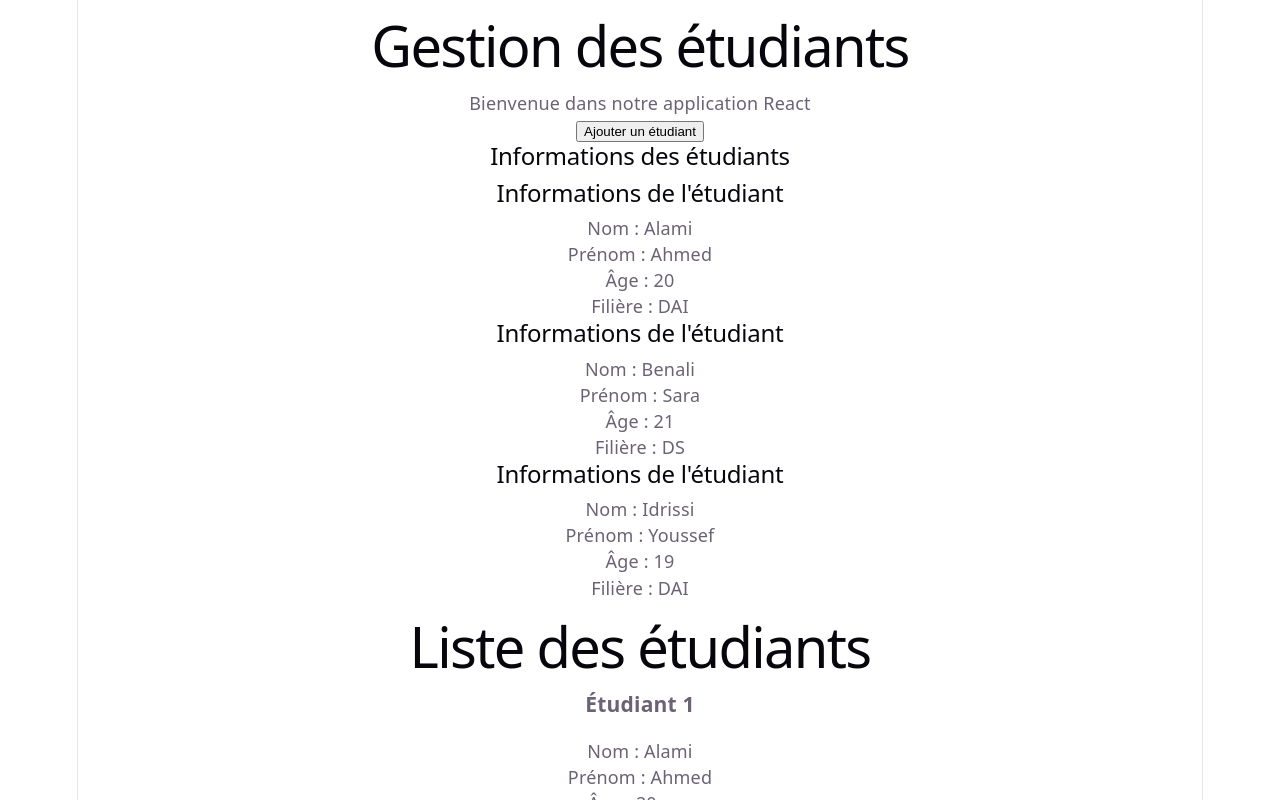
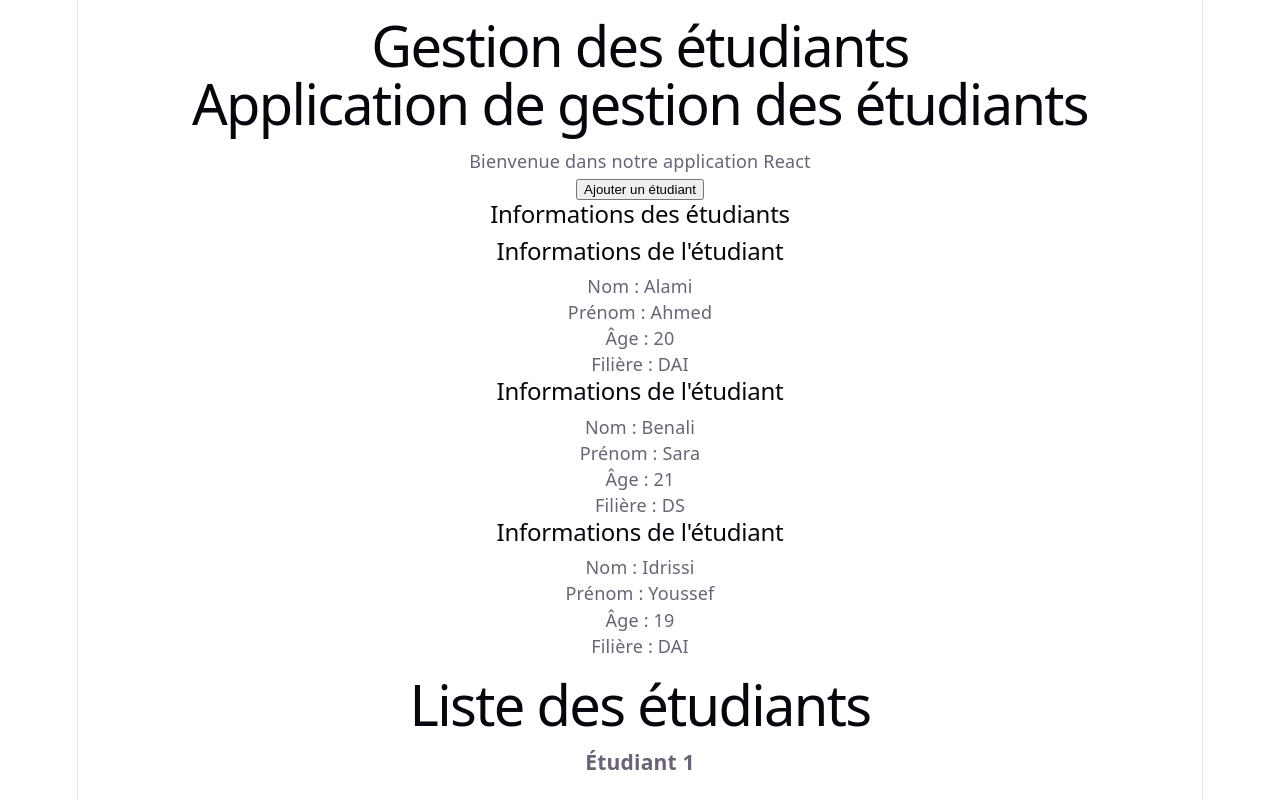
Before and after one commit to hafsabani75-source/GestionEtudiants, a React (Vite) app: page / in a window 1280 px wide. Shown: the top 800 px of the page. Built offline with nearby package versions, Linux system fonts and the light colour scheme.

Commit message:
Modification du titre principal

```diff
--- a/src/App.jsx
+++ b/src/App.jsx
@@ -9,8 +9,9 @@ function App() {
     return (
         <div>
             <h1>Gestion des étudiants</h1>
+            <h1>Application de gestion des étudiants</h1>
             <p>Bienvenue dans notre application React</p>
-             <button>Ajouter un étudiant</button>
+            <button>Ajouter un étudiant</button>
             <h2>Informations des étudiants</h2>
 
             <Etudiant
```
